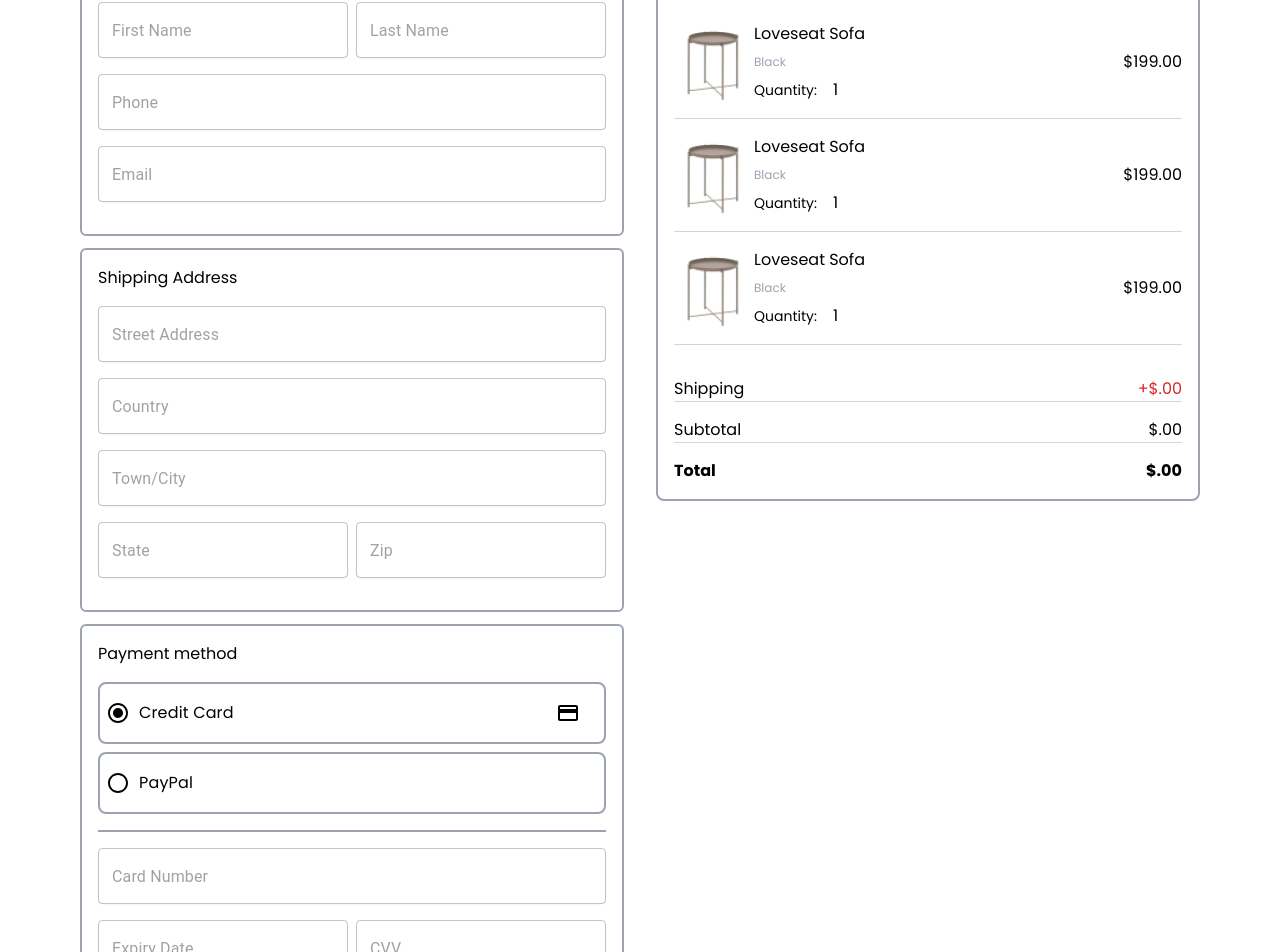
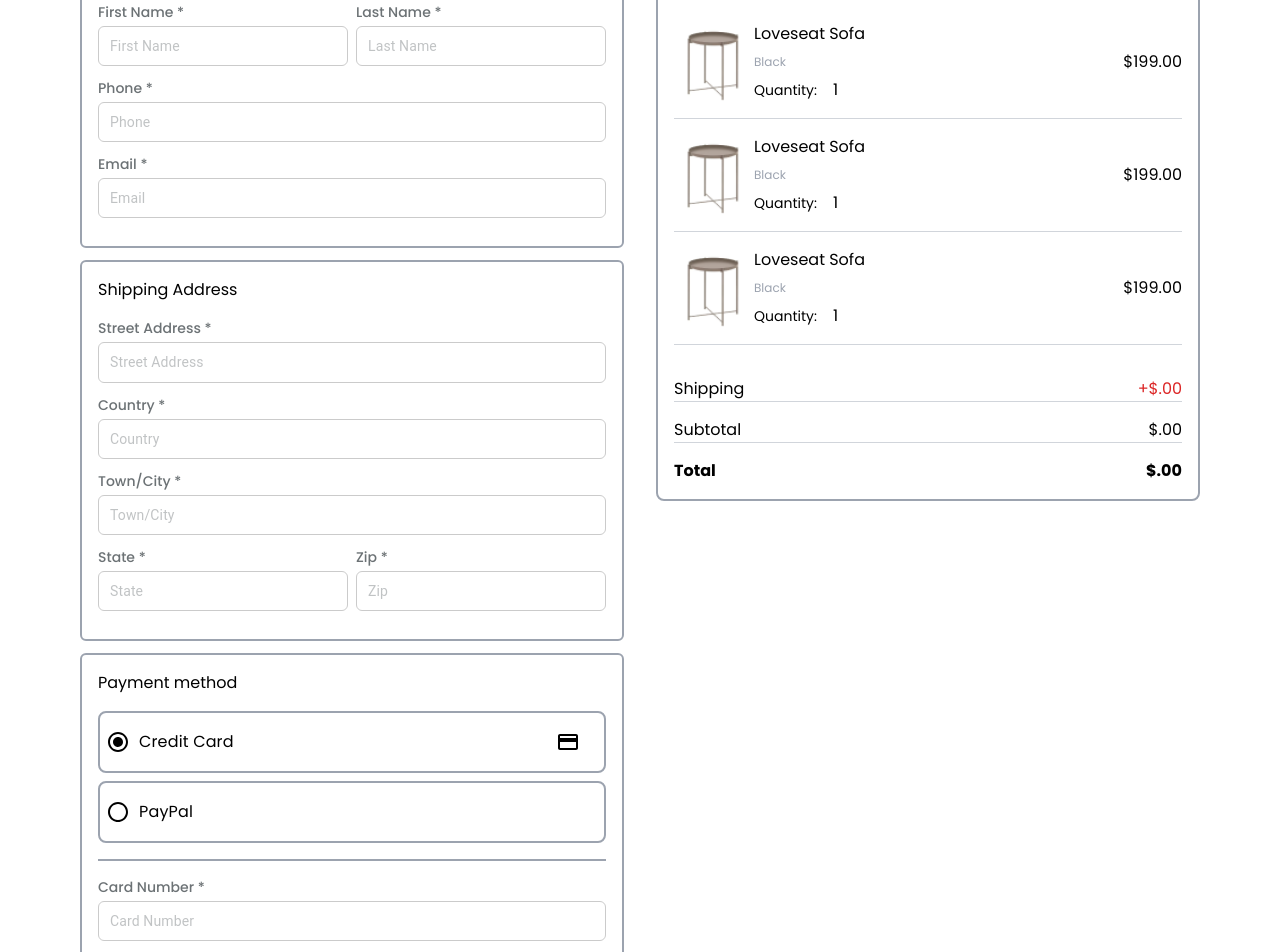
Before and after one commit to OsaVS/toytopia-frontend, a React (Vite) app: page /cart/checkout in a window 1280 px wide. Shown: the part 454-1406 px from the top of the page. Built offline with nearby package versions, Linux system fonts and the light colour scheme; sample sign-in values are in the browser's storage.

Commit message:
Update Checkout.tsx

```diff
--- a/src/pages/Checkout.tsx
+++ b/src/pages/Checkout.tsx
@@ -4,7 +4,7 @@ import { cartList } from '../constants';
 import OrderSummary from '../components/OrderSummary';
 import DoneIcon from '@mui/icons-material/Done';
 import CreditCardIcon from '@mui/icons-material/CreditCard';
-import ProfileInputField from '../components/Profileinputfield';
+import ProfileField from '../components/ProfileField';
 import { Radio, FormControlLabel, RadioGroup } from '@mui/material';
 
 const Cart = () => {
@@ -39,25 +39,25 @@ const Cart = () => {
 
                 <div className='flex flex-col mt-4'>
                   <div className='grid grid-cols-2 gap-2'>
-                    <ProfileInputField name='firstname' label='First Name' value='' onChange={() => {}} />
-                    <ProfileInputField name='lastname' label='Last Name' value='' onChange={() => {}} />
+                    <ProfileField name='firstname' label='First Name' value='' onChange={() => {}} />
+                    <ProfileField name='lastname' label='Last Name' value='' onChange={() => {}} />
                   </div>
 
-                  <ProfileInputField name='phone' label='Phone' value='' onChange={() => {}} />
-                  <ProfileInputField name='email' label='Email' value='' onChange={() => {}} />
+                  <ProfileField name='phone' label='Phone' value='' onChange={() => {}} />
+                  <ProfileField name='email' label='Email' value='' onChange={() => {}} />
                 </div>
               </div>
 
               <div className='border-2 border-gray-400 rounded-md p-4'>
                 <span>Shipping Address</span>
                 <div className='flex flex-col mt-4'>
-                  <ProfileInputField name='streetaddress' label='Street Address' value='' onChange={() => {}} />
-                  <ProfileInputField name='country' label='Country' value='' onChange={() => {}} />
-                  <ProfileInputField name='city' label='Town/City' value='' onChange={() => {}} />
+                  <ProfileField name='streetaddress' label='Street Address' value='' onChange={() => {}} />
+                  <ProfileField name='country' label='Country' value='' onChange={() => {}} />
+                  <ProfileField name='city' label='Town/City' value='' onChange={() => {}} />
 
                   <div className='grid grid-cols-2 gap-2'>
-                    <ProfileInputField name='state' label='State' value='' onChange={() => {}} />
-                    <ProfileInputField name='zip' label='Zip' value='' onChange={() => {}} />
+                    <ProfileField name='state' label='State' value='' onChange={() => {}} />
+                    <ProfileField name='zip' label='Zip' value='' onChange={() => {}} />
                   </div>
                 </div>
 
@@ -119,12 +119,12 @@ const Cart = () => {
 
                 <div>
                   <div>
-                    <ProfileInputField name='cardnumber' label='Card Number' value='' onChange={() => {}} />
+                    <ProfileField name='cardnumber' label='Card Number' value='' onChange={() => {}} />
                   </div>
 
                   <div className='grid grid-cols-2 gap-2'>
-                    <ProfileInputField name='expirydate' label='Expiry Date' value='' onChange={() => {}} />
-                    <ProfileInputField name='cvv' label='CVV' value='' onChange={() => {}} />
+                    <ProfileField name='expirydate' label='Expiry Date' value='' onChange={() => {}} />
+                    <ProfileField name='cvv' label='CVV' value='' onChange={() => {}} />
                   </div>
                 </div>
               </div>
```
